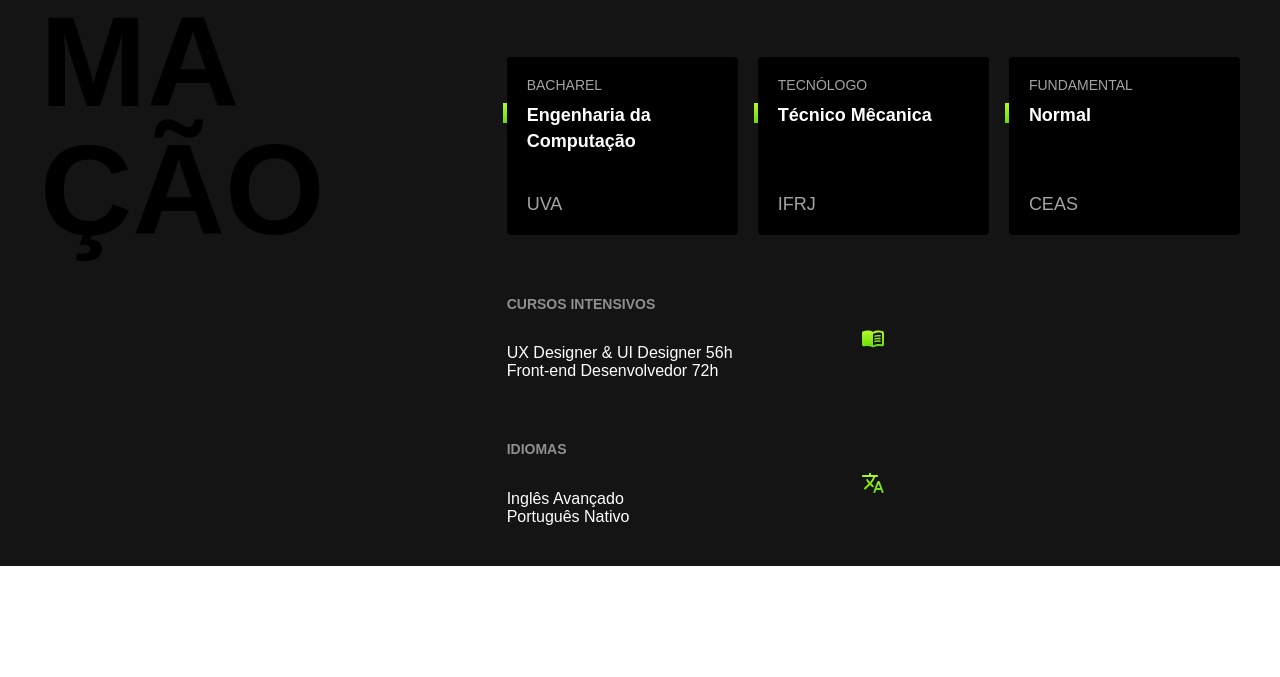
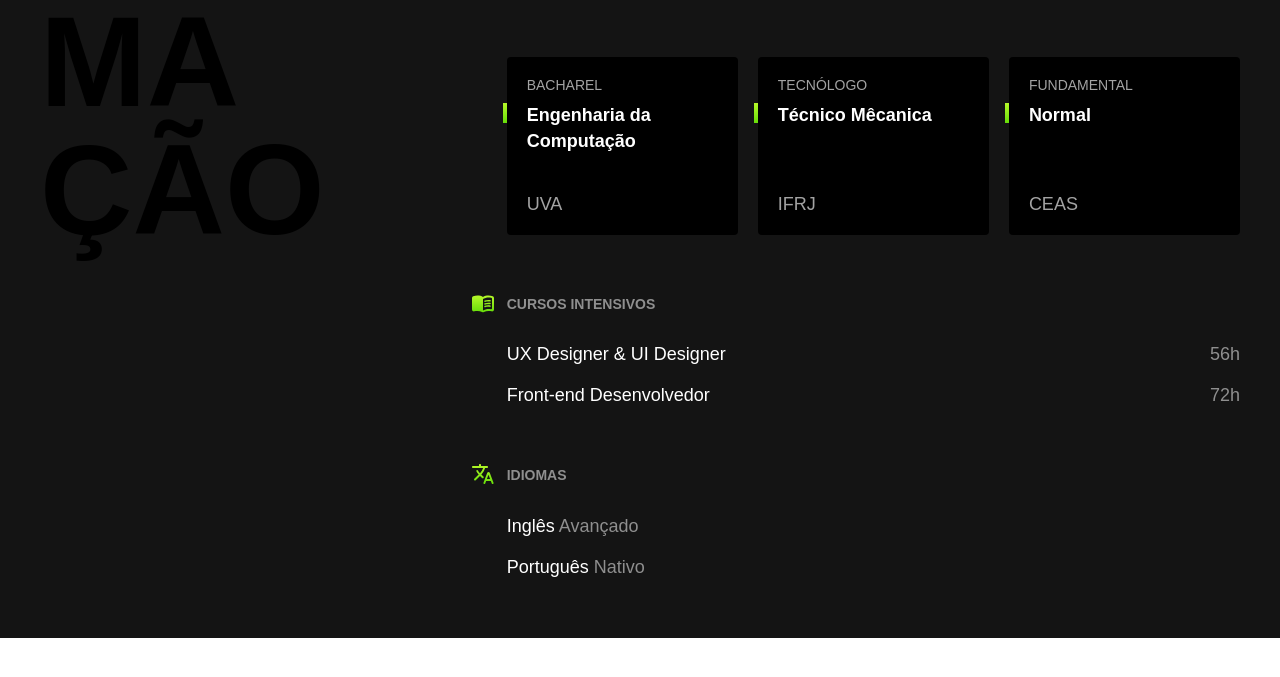
Before and after one commit to ichumbo/Projeto-Lobo-do-Curso, a plain HTML site: page index.html in a window 1280 px wide. Shown: the part 1739-2416 px from the top of the page. Drawn offline with Linux system fonts and the light colour scheme.

Commit message:
finalização do formação

```diff
--- a/css/formation.css
+++ b/css/formation.css
@@ -97,10 +97,25 @@
     top: -4px;
 }
 
-.course {
+.course h3::before {
     background: url(../img/cursos.svg) no-repeat center center;
 }
 
-.languages {
+.languages h3::before {
     background: url(../img/idiomas.svg) no-repeat center center;
 }
+
+.formation-extra li {
+    font-size: 1.125rem;
+    font-weight: 1.1;
+    margin-bottom: 20px;
+}
+
+.formation-extra span {
+    color: #8f8f8f;
+}
+
+.course li {
+    display: flex;
+    justify-content: space-between;
+}
```
